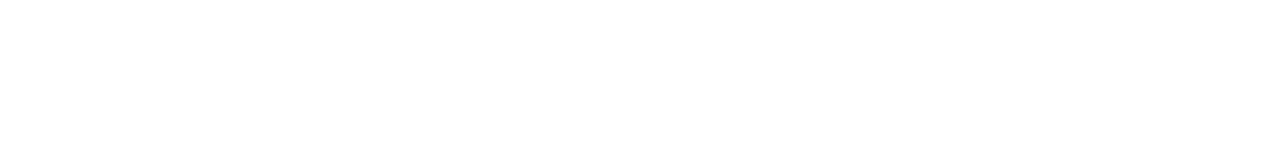
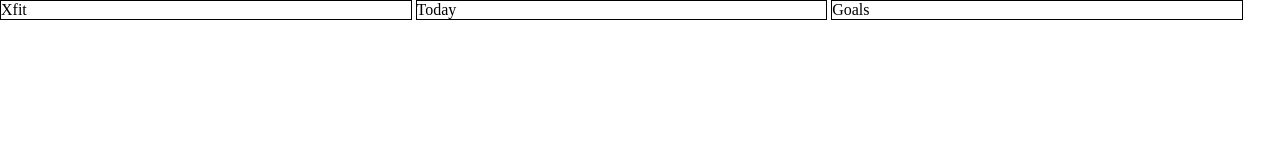
Before and after one commit to gness1804/design-challenge-fitness-site, a website: page index.html in a window 1280 px wide. Drawn offline with nearby package versions, Linux system fonts and the light colour scheme.

Commit message:
Add three basic columns

```diff
--- a/index.html
+++ b/index.html
@@ -10,6 +10,18 @@
   </head>
   <body>
 
+    <section class="column xfit">
+      Xfit
+    </section>
+
+    <section class="column today">
+      Today
+    </section>
+
+    <section class="column goals">
+      Goals
+    </section>
+
   <script src="scripts.js"></script>
   </body>
 </html>
--- a/styles.css
+++ b/styles.css
@@ -0,0 +1,5 @@
+.column {
+  border: 1px solid black;
+  display: inline-block;
+  width: 32%;
+}
```
